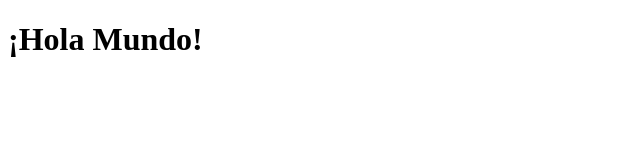
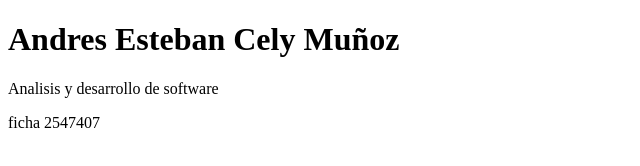
Before and after one commit to andrrescely/Programa-git, a plain HTML site: page index.html in a window 1280 px wide. Shown: the whole page, without its empty margins (0-640 px from the left). Drawn offline with Linux system fonts and the light colour scheme.

Commit message:
new change

```diff
--- a/index.html
+++ b/index.html
@@ -6,6 +6,8 @@
     <title>Hola Mundo</title>
   </head>
   <body>
-    <h1>¡Hola Mundo!</h1>
+    <h1>Andres Esteban Cely Muñoz</h1>
+    <p>Analisis y desarrollo de software</p>
+    <p>ficha 2547407</p>
   </body>
 </html>
```
